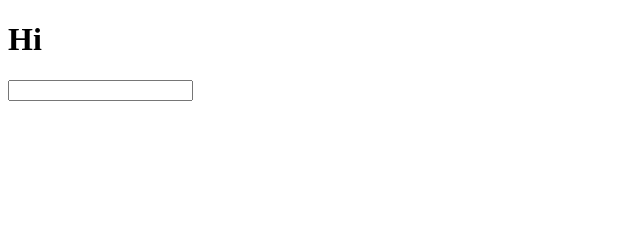
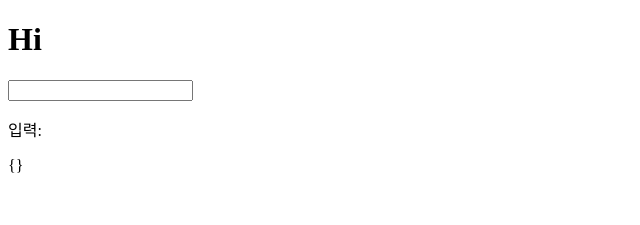
Before and after one commit to limhizy15/rxjs-search-mlb-data, a React (Create React App) app: page / in a window 1280 px wide. Shown: the top 225 px of the page, without its empty margins (0-640 px from the left). Built offline with nearby package versions, Linux system fonts and the light colour scheme.

Commit message:
기본 검색 기능 추가

```diff
--- a/package.json
+++ b/package.json
@@ -10,6 +10,7 @@
     "@types/node": "^16.11.52",
     "@types/react": "^18.0.17",
     "@types/react-dom": "^18.0.6",
+    "axios": "^0.27.2",
     "observable-hooks": "^4.2.0",
     "react": "^18.2.0",
     "react-dom": "^18.2.0",
--- a/src/App.tsx
+++ b/src/App.tsx
@@ -1,19 +1,90 @@
-import React from 'react';
+import React, {useState, useEffect} from 'react';
 import * as rxjs from 'rxjs';
+import axios from 'axios';
+
+const url = 'https://lookup-service-prod.mlb.com/json/named.search_player_all.bam';
+
+type PlayerType = {
+  // TODO: 데이터 타입 정의
+  created: Date;
+  totalSize: number;
+  row: {
+    position: string;
+  }
+}
+
+type ResultType = {
+  'search_player_all': {
+    copyRight: string;
+    queryResults: PlayerType;
+  }
+}
 
 function App() {
+  const keyword$ = new rxjs.BehaviorSubject('');
+  const result$ = new rxjs.BehaviorSubject<ResultType>({} as ResultType);
+
   const onChangeKeyword = (event: React.ChangeEvent<HTMLInputElement>) => {
-    console.log(event.target.value)
+    keyword$.next(event.target.value)
   }
+
+  // TODO: 페이지 새로고침되면 keyword null string으로 변환되게
+  // useEffect(() => {
+  //   keyword$.next('')
+  // }, [])
+
+  useEffect(() => {
+    const subs = keyword$.pipe(
+      rxjs.tap(v => {
+        if (v == '' || v == null) {
+          return;
+        }
+
+        // TODO: Url 정리
+        axios.get(`${url}?sport_code='mlb'&active_sw='Y'&name_part='${v}%25'`)
+        .then((result) => {
+          const data = result.data as ResultType;
+          result$.next(data);
+        })
+        .catch(err => console.log(err))
+      })
+    ).subscribe();
+
+    return () => subs.unsubscribe();
+  }, [])
 
   return (
     <div className="App">
       <h1>Hi</h1>
       <input id={'keyword'} type={'text'} onChange={onChangeKeyword} />
 
-      <div id={'result'}></div>
+      <div>
+        {/* subject인데 getValue가 왜 안되지 */}
+        <p>입력: {keyword$.getValue()}</p>
+      </div>
+
+      <ResultPage result$={result$} />
     </div>
   );
 }
 
+function ResultPage({
+  result$
+}: {
+  result$: rxjs.Observable<ResultType>;
+}) {
+  const [res, setRes] = useState({} as ResultType);
+
+  // 정녕 useEffecf를 써야하나
+  useEffect(() => {
+    result$.subscribe(v => setRes(v))
+  }, [])
+
+  return (
+    <div>
+      {JSON.stringify(res)}
+    </div>
+  )
+}
+
 export default App;
```
Also changed, not shown: 1 other file (tests, documents, lock files or other folders).
